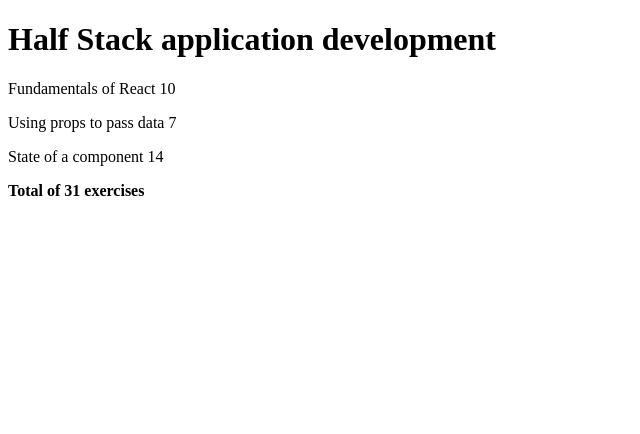
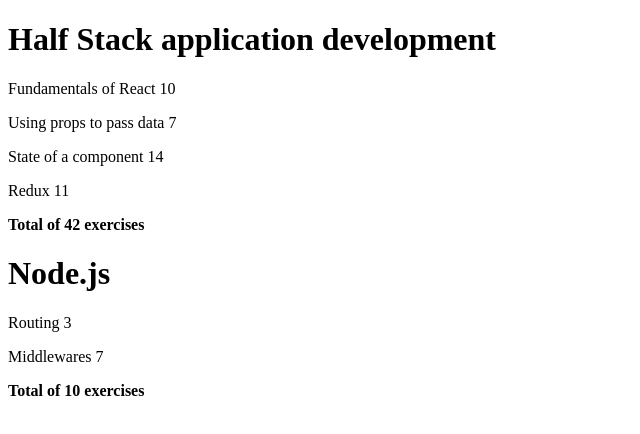
Before and after one commit to serujin/full-stack-open, a React (Vite) app in the folder part-2/: page / in a window 1280 px wide. Shown: the top 434 px of the page, without its empty margins (0-640 px from the left). Built offline with nearby package versions, Linux system fonts and the light colour scheme.

Commit message:
feat: part 2 exercise 4

```diff
--- a/part-2/src/App.jsx
+++ b/part-2/src/App.jsx
@@ -34,9 +34,10 @@
 };
 
 const App = () => {
-  const course = {
+  const courses = [
+    {
+      name: "Half Stack application development",
       id: 1,
-    name: "Half Stack application development",
       parts: [
         {
           name: "Fundamentals of React",
@@ -53,10 +54,33 @@
           exercises: 14,
           id: 3,
         },
+        {
+          name: "Redux",
+          exercises: 11,
+          id: 4,
+        },
       ],
-  };
-
-  return <Course course={course} />;
+    },
+    {
+      name: "Node.js",
+      id: 2,
+      parts: [
+        {
+          name: "Routing",
+          exercises: 3,
+          id: 1,
+        },
+        {
+          name: "Middlewares",
+          exercises: 7,
+          id: 2,
+        },
+      ],
+    },
+  ];
+  return courses.map(({ id, ...course }) => (
+    <Course key={id} course={course} />
+  ));
 };
 
 export default App;
```
Lines whose indentation alone changed are shown as unchanged.
